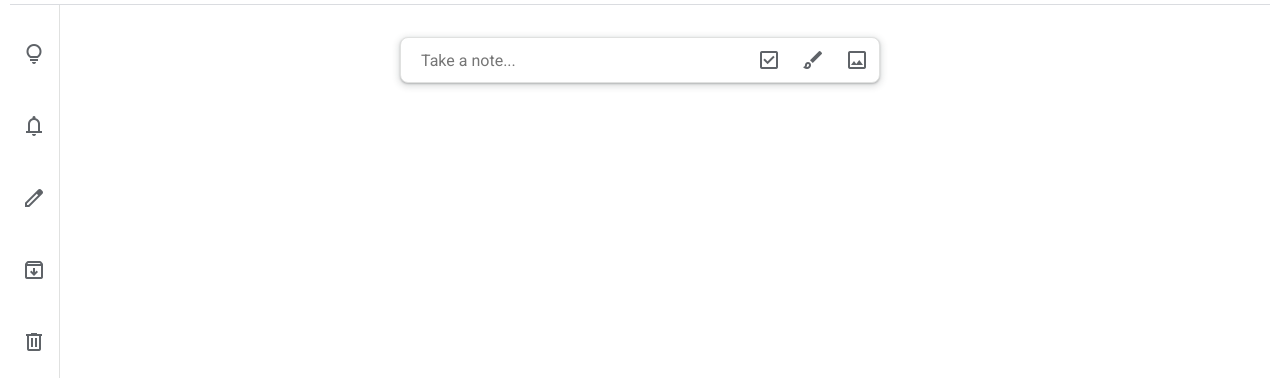
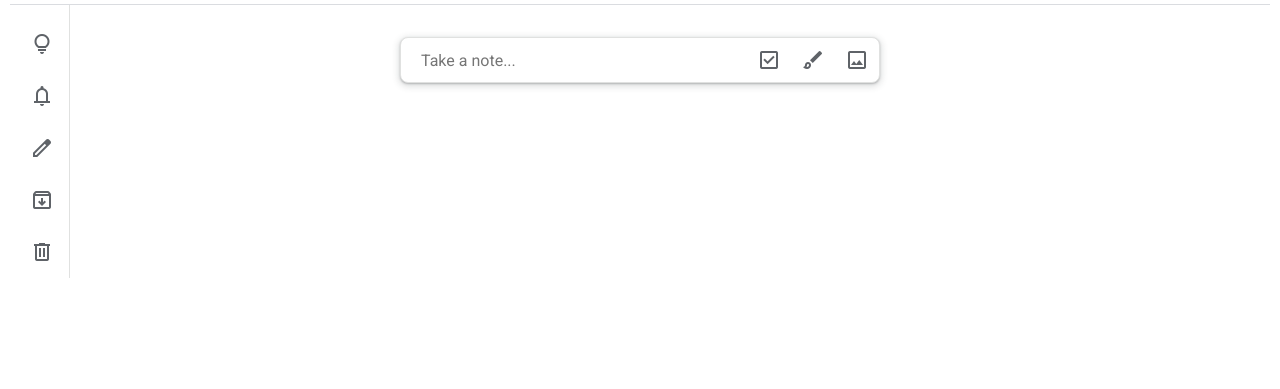
Before and after one commit to rejoicedube31-svg/googlekeep1, a plain HTML site: page index.html in a window 1280 px wide. Shown: the part 59-448 px from the top of the page. Drawn offline with nearby package versions, Linux system fonts and the light colour scheme.

Commit message:
style.css update

```diff
--- a/style.css
+++ b/style.css
@@ -98,13 +98,14 @@ input:focus {
     top: 64px;
     display: flex;
     flex-direction: column;
-    width: 60px;          /* compact width */
+    width: 70px;          /* compact width */
     overflow-x: hidden;
     background-color: #fff;
     border-right: 1px solid #e0e1e0;
     transition: width 0.3s ease;
     z-index: 5;
     padding-top: 10px;
+    padding-left: 10px;
 }
 
 .sidebar:hover {
@@ -123,11 +124,13 @@ input:focus {
 .sidebar .sidebar-item {
     display: flex;
     align-items: center;
-    padding: 12px;
+    padding: 0 0 0 10px;
+    height: 48px;
+    width: 100%;
     color: #5f6368;
     cursor: pointer;
     transition: background 0.2s, color 0.2s;
-    border-radius: 0 25px 25px 0; /* rounded right edge */
+    border-radius: 25px 25px 25px 25px; /* rounded right edge */
     margin: 2px 0;
 }
 
@@ -158,6 +161,7 @@ input:focus {
   font-weight: 500;
   z-index: 10;
 }
+
 
 /* MAIN FORM  */
 .form-container {
```
